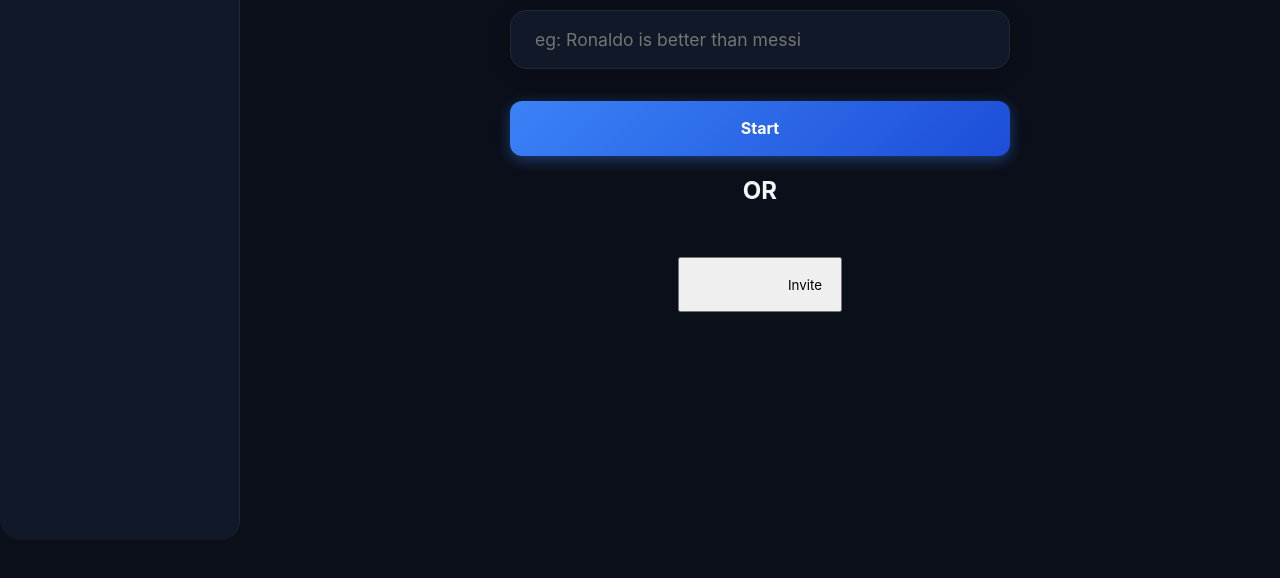
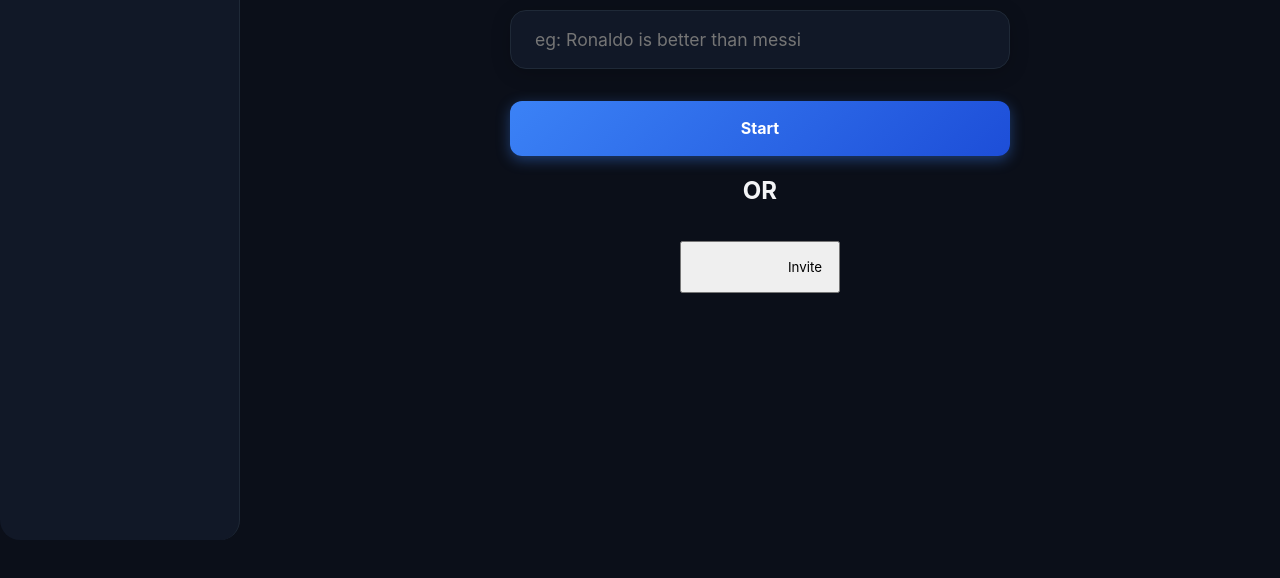
Before and after one commit to dayone3536-cmyk/Waater-, a website: page Creat_args.html in a window 1280 px wide. Shown: the part 260-838 px from the top of the page. Drawn offline with nearby package versions, Linux system fonts and the light colour scheme; no server answers.

```diff
--- a/Creat_args.html
+++ b/Creat_args.html
@@ -122,7 +122,7 @@
 
 
 
-                <button class = "Invite" id = "Invite_btn" style= "max-width: 750px; margin-top: 2rem; padding: 1.1rem; ">
+                <button class = "Invite" id = "Invite_btn" style= "max-width: 500px; margin-top: 1rem; padding: 1rem; ">
                         Invite
 
                 </button>
```
